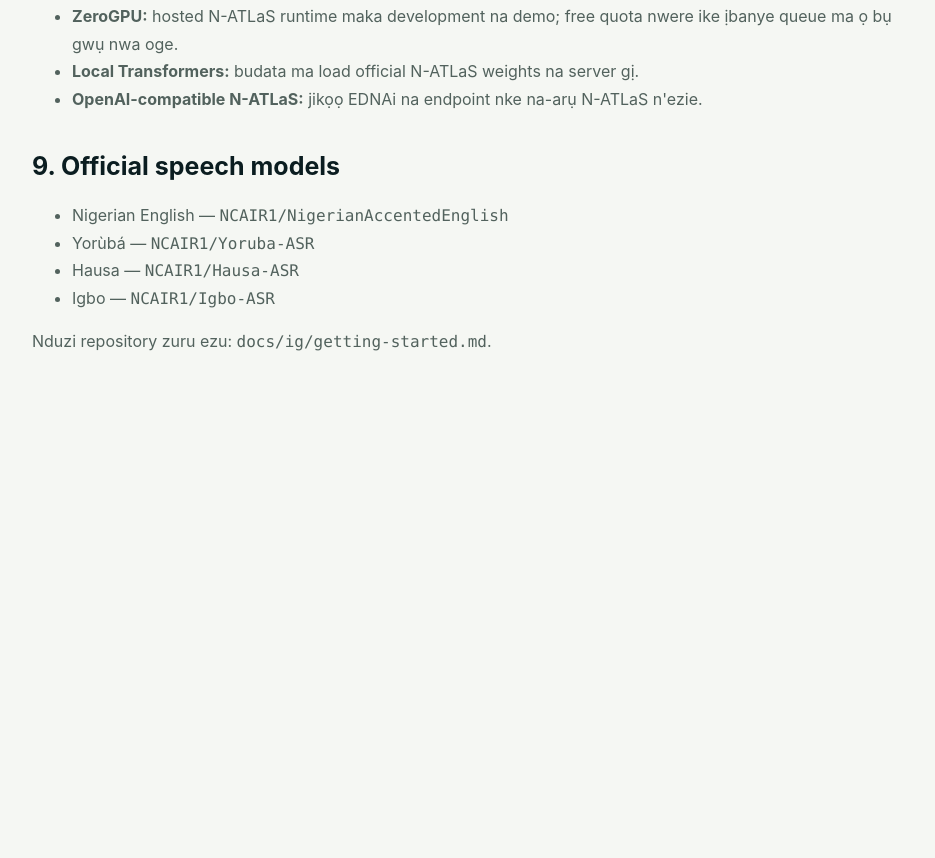
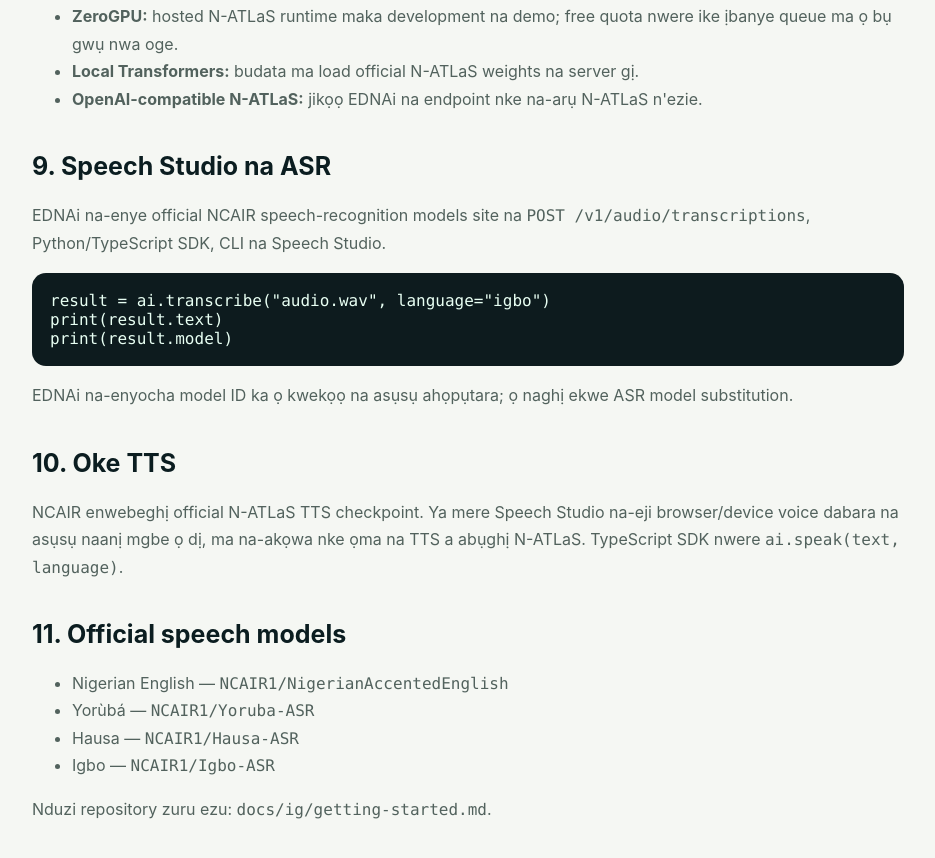
Before and after one commit to Atanseiye/EDN-portal, a plain HTML site: page web/guide-ig.html in a window 1280 px wide. Shown: the part 2257-3115 px from the top of the page, without its empty margins (172-1107 px from the left). Before the commit the page ends 2749 px from the top, so only its background shows below. Drawn offline with Linux system fonts and the light colour scheme; files that its build step writes are made by us from their sources.

Commit message:
EDNAi: document ASR and TTS boundaries in guide-ig.html

```diff
--- a/web/guide-ig.html
+++ b/web/guide-ig.html
@@ -24,4 +24,6 @@
 }</code></pre><h2>4. Prompt na JSON mode</h2><p>Jiri system prompt họrọ asụsụ, ụda olu ma ọ bụ iwu ọrụ. Hapụ JSON mode gbanyụrụ maka azịza nkịtị; gbanye ya naanị mgbe application chọrọ JSON ahaziri nke ọma.</p><h2>5. Evaluation</h2><pre><code>ednai eval benchmarks/natlas_smoke.jsonl \
   --base-url https://ednai-6znf.onrender.com</code></pre><p>Evaluation Workbench na-agba multilingual regression checks, JSON validity, okwu ndị a chọrọ/achọghị na latency.</p><h2>6. Dataset Studio</h2><p>Dataset Studio na-anabata <code>messages[]</code> ma ọ bụ instruction/input/output JSONL, na-enyocha row ọ bụla, na-normalize data ma wepụta training-ready JSONL.</p><h2>7. Fine-tuning</h2><pre><code>python fine_tuning/train_qlora.py \
   --dataset prepared.jsonl \
-  --output-dir outputs/my-natlas-adapter</code></pre><p>QLoRA/LoRA adapter na-amalite kpọmkwem site na <code>NCAIR1/N-ATLaS</code>.</p><h2>8. Runtime modes</h2><ul><li><strong>ZeroGPU:</strong> hosted N-ATLaS runtime maka development na demo; free quota nwere ike ịbanye queue ma ọ bụ gwụ nwa oge.</li><li><strong>Local Transformers:</strong> budata ma load official N-ATLaS weights na server gị.</li><li><strong>OpenAI-compatible N-ATLaS:</strong> jikọọ EDNAi na endpoint nke na-arụ N-ATLaS n'ezie.</li></ul><h2>9. Official speech models</h2><ul><li>Nigerian English — <code>NCAIR1/NigerianAccentedEnglish</code></li><li>Yorùbá — <code>NCAIR1/Yoruba-ASR</code></li><li>Hausa — <code>NCAIR1/Hausa-ASR</code></li><li>Igbo — <code>NCAIR1/Igbo-ASR</code></li></ul><p>Nduzi repository zuru ezu: <code>docs/ig/getting-started.md</code>.</p></main></body></html>
+  --output-dir outputs/my-natlas-adapter</code></pre><p>QLoRA/LoRA adapter na-amalite kpọmkwem site na <code>NCAIR1/N-ATLaS</code>.</p><h2>8. Runtime modes</h2><ul><li><strong>ZeroGPU:</strong> hosted N-ATLaS runtime maka development na demo; free quota nwere ike ịbanye queue ma ọ bụ gwụ nwa oge.</li><li><strong>Local Transformers:</strong> budata ma load official N-ATLaS weights na server gị.</li><li><strong>OpenAI-compatible N-ATLaS:</strong> jikọọ EDNAi na endpoint nke na-arụ N-ATLaS n'ezie.</li></ul><h2>9. Speech Studio na ASR</h2><p>EDNAi na-enye official NCAIR speech-recognition models site na <code>POST /v1/audio/transcriptions</code>, Python/TypeScript SDK, CLI na Speech Studio.</p><pre><code>result = ai.transcribe("audio.wav", language="igbo")
+print(result.text)
+print(result.model)</code></pre><p>EDNAi na-enyocha model ID ka ọ kwekọọ na asụsụ ahọpụtara; ọ naghị ekwe ASR model substitution.</p><h2>10. Oke TTS</h2><p>NCAIR enwebeghị official N-ATLaS TTS checkpoint. Ya mere Speech Studio na-eji browser/device voice dabara na asụsụ naanị mgbe ọ dị, ma na-akọwa nke ọma na TTS a abụghị N-ATLaS. TypeScript SDK nwere <code>ai.speak(text, language)</code>.</p><h2>11. Official speech models</h2><ul><li>Nigerian English — <code>NCAIR1/NigerianAccentedEnglish</code></li><li>Yorùbá — <code>NCAIR1/Yoruba-ASR</code></li><li>Hausa — <code>NCAIR1/Hausa-ASR</code></li><li>Igbo — <code>NCAIR1/Igbo-ASR</code></li></ul><p>Nduzi repository zuru ezu: <code>docs/ig/getting-started.md</code>.</p></main></body></html>
```
